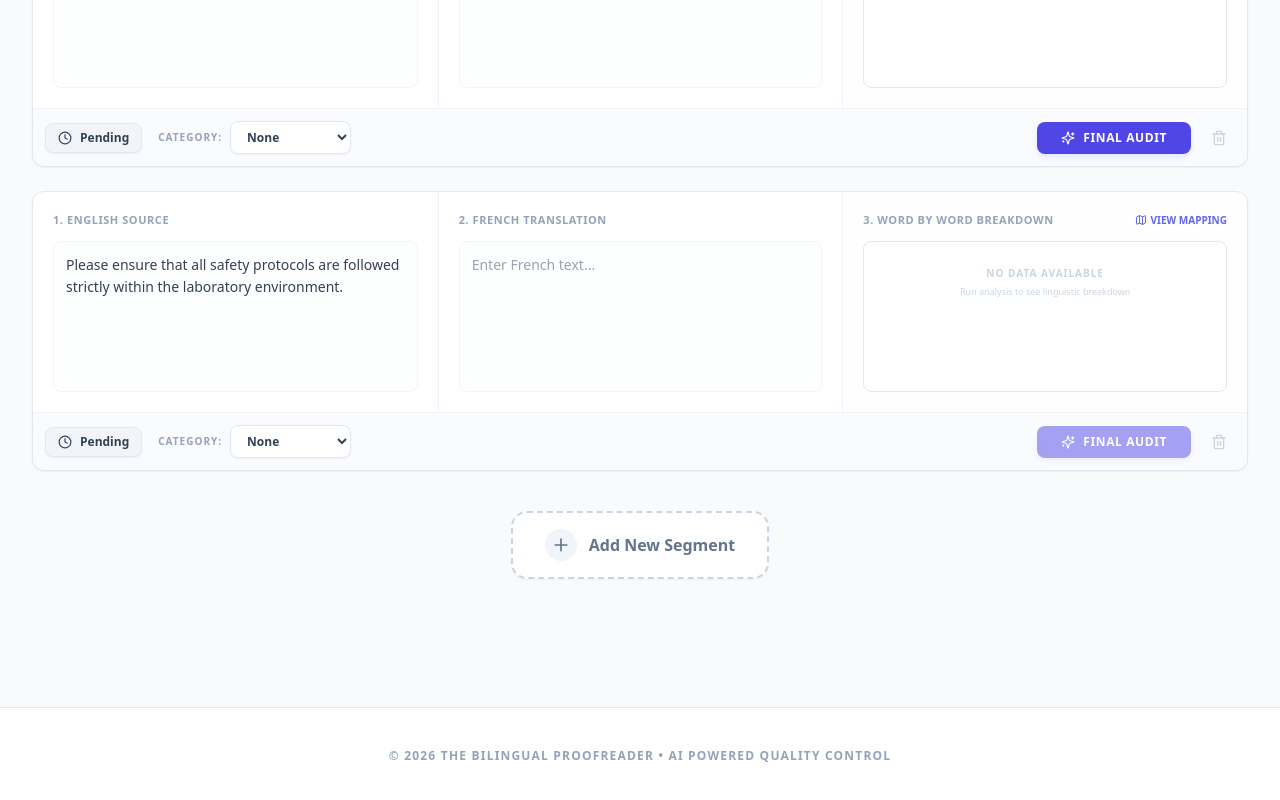
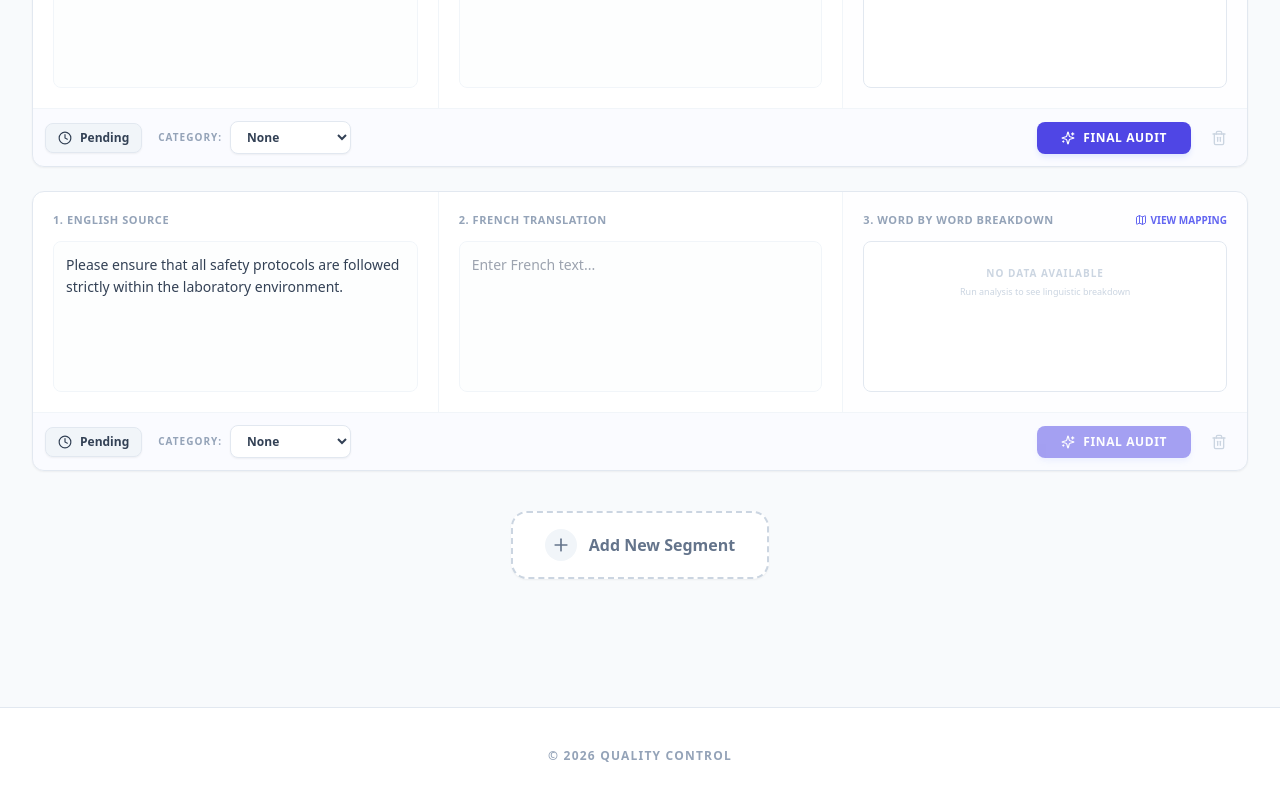
Before and after one commit to AlimaTABS/Proofreader-AI-v0.1, a React (Vite) app: page / in a window 1280 px wide. Shown: the part 254-1054 px from the top of the page. Built offline with nearby package versions, Linux system fonts and the light colour scheme.

Commit message:
Update App.tsx

```diff
--- a/App.tsx
+++ b/App.tsx
@@ -143,7 +143,7 @@ const App: React.FC = () => {
       <footer className="bg-white border-t border-slate-200 py-10">
         <div className="max-w-7xl mx-auto px-4 text-center">
           <p className="text-slate-400 text-xs font-bold uppercase tracking-widest">
-            © {new Date().getFullYear()} The Bilingual Proofreader • AI Powered Quality Control
+            © {new Date().getFullYear()} Quality Control
           </p>
         </div>
       </footer>
```
